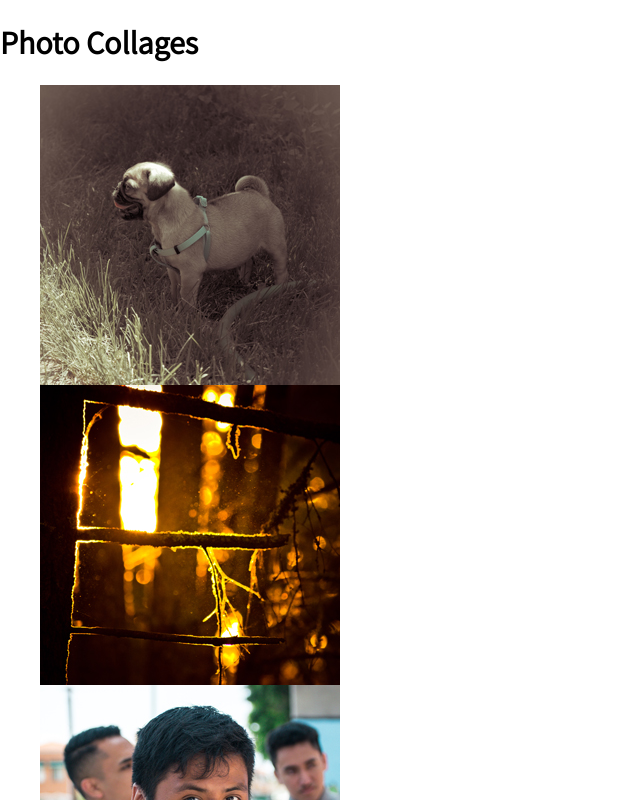
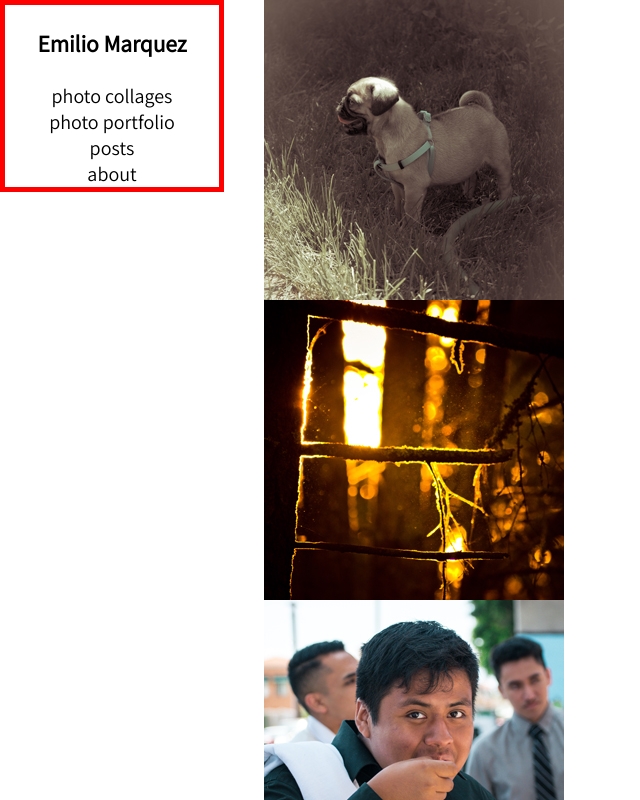
Before and after one commit to emiliomarquez/photography-website, a plain HTML site: page index.html in a window 1280 px wide. Shown: the top 800 px of the page, without its empty margins (0-640 px from the left). Drawn offline with Linux system fonts and the light colour scheme.

Commit message:
added side menu to website

```diff
--- a/index.html
+++ b/index.html
@@ -15,17 +15,17 @@
   -->
 
   <body>
-    <h1>Photo Collages</h1>
+    <div class="side-menu" style="width:17.5%">
+      <h3>Emilio Marquez</h3>
+      <a href="index.html" >photo collages<br></a>
+      <a href="./portfolio/index.html">photo portfolio<br></a>
+      <a href="./posts/index.html">posts<br></a>
+      <a href="./about/index.html">about<br></a>
+    </div>
 
-    <!--
-      code to have text hover over image was borrowed from here:
-      https://stackoverflow.com/questions/14263594/how-to-show-text-on-image-when-hovering
 
-      use this website for rgba codes
-      https://www.december.com/html/spec/colorrgbadec.html
-    -->
+    <ul class = "photo-collage-thumbnails" style="margin-left:17.5%">
 
-    <ul class = "photo-collage-thumbnails">
       <div class='img__wrap'>
           <li>
             <a href="./photo_collage/teddy-first-days/">
@@ -108,6 +108,15 @@
       </div>
 
     </ul>
+    <!--
+      code to have text hover over image was borrowed from here:
+      https://stackoverflow.com/questions/14263594/how-to-show-text-on-image-when-hovering
+
+      use this website for rgba codes
+      https://www.december.com/html/spec/colorrgbadec.html
+    -->
+
+
 
   </body>
 </html>
--- a/styles/style.css
+++ b/styles/style.css
@@ -1,11 +1,20 @@
 @charset "UTF-8";
 
-html {
-  height: 100%;
+/*
+*{
+  margin:0
 }
+*/
+
+
 
 h1 {
   font-family:  'Assistant', sans-serif;
+}
+
+a{
+  text-decoration: none;
+  color: #000000;
 }
 
 body {
@@ -19,8 +28,20 @@ hr {
   width: 50%;
 }
 
+.side-menu{
+  font-size: 15pt;
+  box-sizing: border-box;
+  width: 50%; /* not sure if needed yet */
+  border: 5px solid red;
+  float: left;
+  text-align: center;
+
+}
+
 .photo-collage-thumbnails{
+  /*float: right;*/
   text-align: center;
+  margin:0;
   list-style-type: none;
 }
 
```
